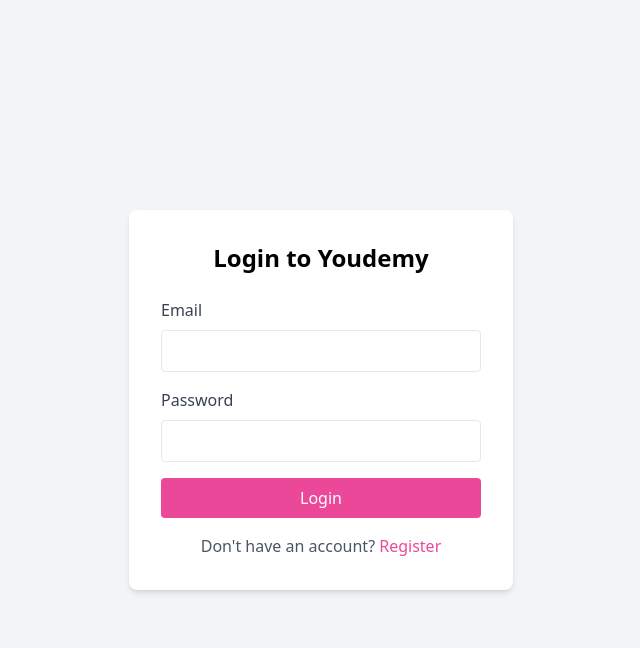
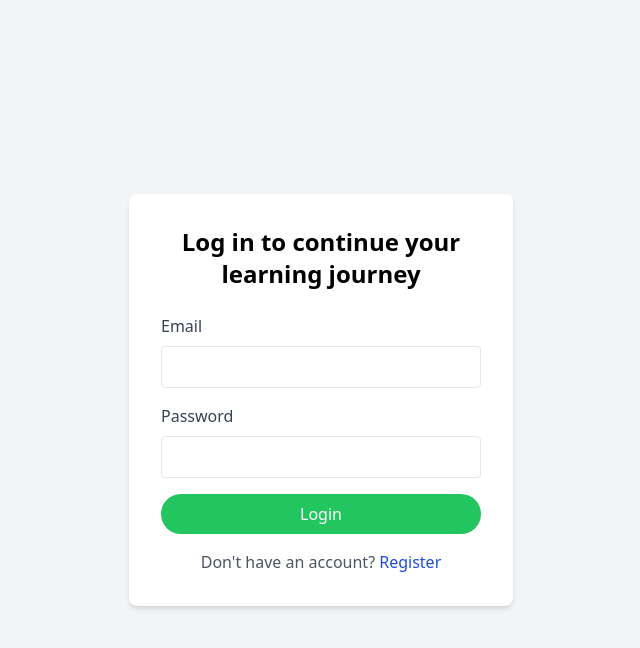
Before and after one commit to boujahdachraf/Youdemy, a PHP site: page /Pages/login.php in a window 1280 px wide. Shown: the top 648 px of the page, without its empty margins (319-959 px from the left). Run offline with PHP 8.4, Linux system fonts and the light colour scheme; some libraries are stand-ins or nearby versions.

Commit message:
update UI

```diff
--- a/Pages/admin/admindash.php
+++ b/Pages/admin/admindash.php
@@ -63,7 +63,11 @@
     <!-- Top Navigation -->
     <nav class="bg-pink-600 text-white px-6 py-4">
     <div class="flex justify-between items-center">
-            <h1 class="text-xl font-bold">Youdemy Admin</h1>
+        <!-- Logo -->
+        <div class="flex items-center">
+            <img src="\src\e-learning-logo.png" alt="Youdemy Logo" class="h-8 w-auto">
+        </div>
+        <!-- User Info and Logout -->
         <div class="flex items-center gap-4">
             <span>Welcome, <?php echo htmlspecialchars($_SESSION['username']); ?></span>
             <a href="/Youdemy/pages/login.php" class="bg-pink-700 px-4 py-2 rounded hover:bg-pink-800">Logout</a>
--- a/Pages/login.php
+++ b/Pages/login.php
@@ -58,7 +58,8 @@
 </head>
 <body class="bg-gray-100 min-h-screen flex items-center justify-center">
     <div class="bg-white p-8 rounded-lg shadow-md w-96">
-        <h1 class="text-2xl font-bold mb-6 text-center">Login to Youdemy</h1>
+        <h1 class="text-2xl font-bold mb-6 text-center">Log in to continue your learning journey
+        </h1>
 
         <?php if (!empty($errors)): ?>
             <div class="bg-red-100 border border-red-400 text-red-700 px-4 py-3 rounded mb-4">
@@ -79,13 +80,13 @@
                 <input type="password" name="password" class="w-full border rounded px-3 py-2" required>
             </div>
 
-            <button type="submit" class="w-full bg-pink-500 text-white py-2 rounded hover:bg-pink-600">
+            <button type="submit" class="w-full bg-green-500 text-white py-2 rounded-full  hover:bg-blue-700">
                 Login
             </button>
         </form>
 
         <p class="mt-4 text-center text-gray-600">
-            Don't have an account? <a href="register.php" class="text-pink-500 hover:underline">Register</a>
+            Don't have an account? <a href="register.php" class="text-blue-700 hover:underline">Register</a>
         </p>
     </div>
 </body>
--- a/Pages/register.php
+++ b/Pages/register.php
@@ -70,7 +70,7 @@
 </head>
 <body class="bg-gray-100 min-h-screen flex items-center justify-center">
     <div class="bg-white p-8 rounded-lg shadow-md w-96">
-        <h1 class="text-2xl font-bold mb-6 text-center">Register for Youdemy</h1>
+        <h1 class="text-2xl font-bold mb-6 text-center">Register now</h1>
 
         <?php if (!empty($errors)): ?>
             <div class="bg-red-100 border border-red-400 text-red-700 px-4 py-3 rounded mb-4">
@@ -110,13 +110,13 @@
                 </select>
             </div>
 
-            <button type="submit" class="w-full bg-pink-500 text-white py-2 rounded hover:bg-pink-600">
+            <button type="submit" class="w-full bg-blue-700 text-white py-2 rounded-full hover:bg-green-500">
                 Register
             </button>
         </form>
 
         <p class="mt-4 text-center text-gray-600">
-            Already have an account? <a href="login.php" class="text-pink-500 hover:underline">Login</a>
+            Already have an account? <a href="login.php" class="text-green-500 hover:underline">Login</a>
         </p>
     </div>
 </body>
```
Also changed, not shown: src/e-learning-logo.png (added). Lines whose indentation alone changed are shown as unchanged.
